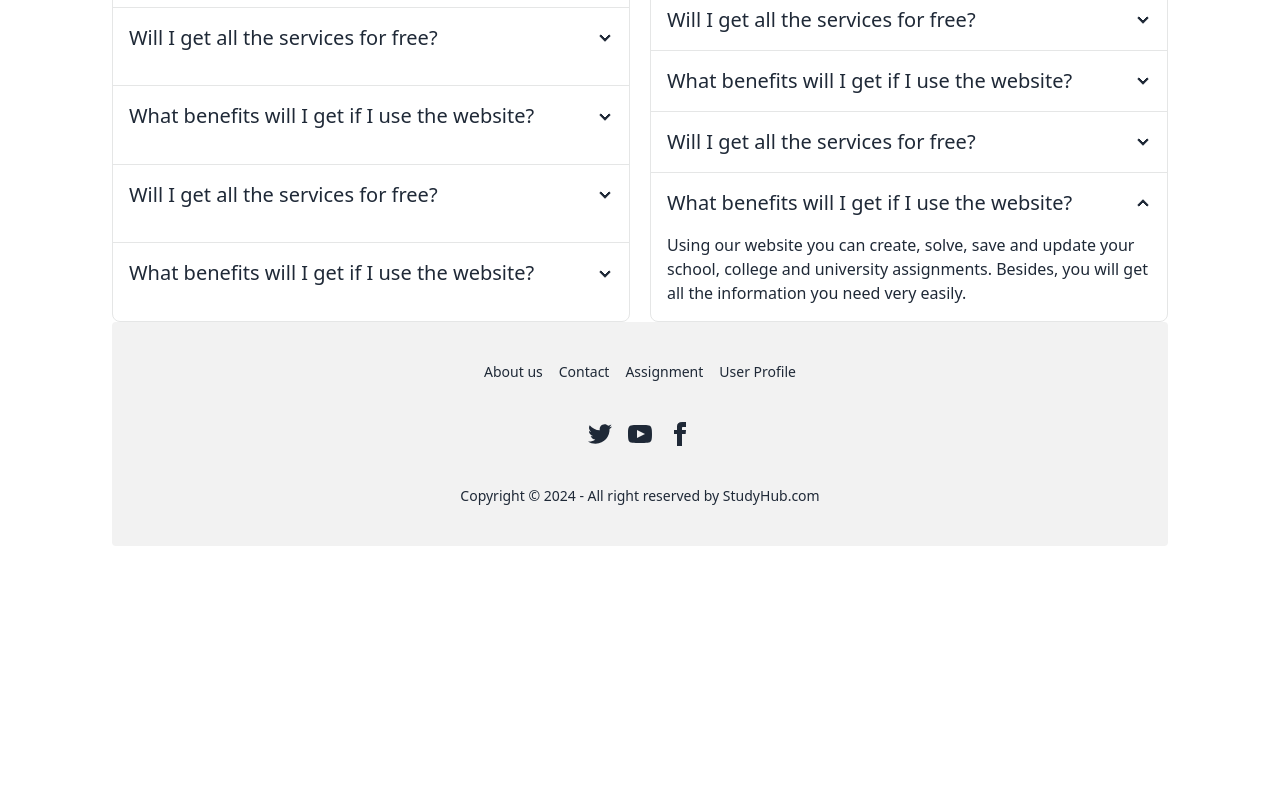
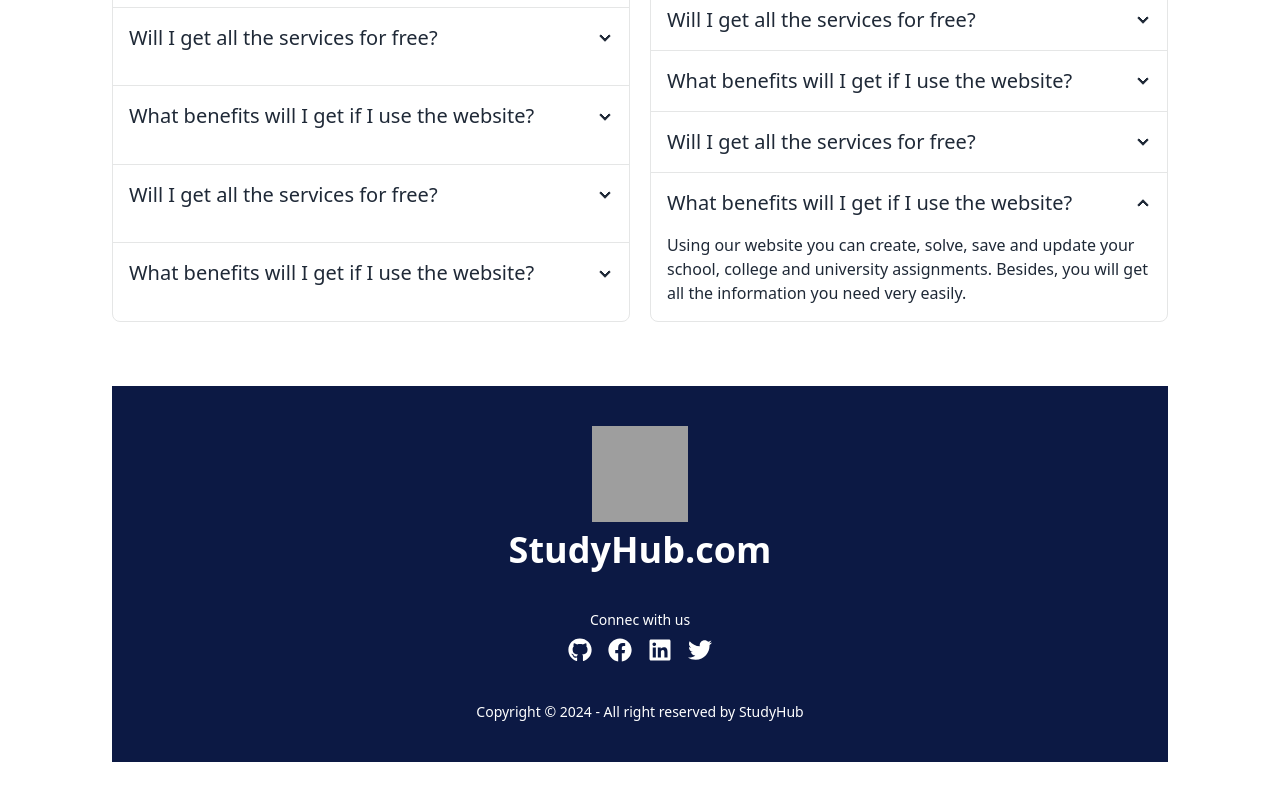
Before and after one commit to mdjasimuddin-dev/studyHub-crud-and-jwt-client, a React (Vite) app: page / in a window 1280 px wide. Shown: the part 2936-3736 px from the top of the page. Before the commit the page ends 3482 px from the top, so only its background shows below. Built offline with nearby package versions, Linux system fonts and the light colour scheme; no server answers; grey boxes are pictures that could not be loaded.

Commit message:
footer section done

```diff
--- a/src/Component/Footer/Footer.jsx
+++ b/src/Component/Footer/Footer.jsx
@@ -1,26 +1,28 @@
 import React from 'react';
+import { FaLinkedin, FaFacebook, FaGithub, FaTwitter } from 'react-icons/fa'
 
 const Footer = () => {
     return (
         <div>
 
-            <footer className="footer footer-center p-10 bg-base-200 text-base-content rounded">
-                <nav className="grid grid-flow-col gap-4">
-                    <a className="link link-hover">About us</a>
-                    <a className="link link-hover">Contact</a>
-                    <a className="link link-hover">Assignment</a>
-                    <a className="link link-hover">User Profile</a>
-                </nav>
+            <footer className="footer footer-center p-10 bg-[#0c1944] text-white">
+                <aside>
+                    <img className='h-24 w-24' src="https://i.postimg.cc/J44zYSqz/logo.png" alt="" />
+                    <p className="font-bold text-4xl">StudyHub.com </p>
+                </aside>
                 <nav>
-                    <div className="grid grid-flow-col gap-4">
-                        <a><svg xmlns="http://www.w3.org/2000/svg" width="24" height="24" viewBox="0 0 24 24" className="fill-current"><path d="M24 4.557c-.883.392-1.832.656-2.828.775 1.017-.609 1.798-1.574 2.165-2.724-.951.564-2.005.974-3.127 1.195-.897-.957-2.178-1.555-3.594-1.555-3.179 0-5.515 2.966-4.797 6.045-4.091-.205-7.719-2.165-10.148-5.144-1.29 2.213-.669 5.108 1.523 6.574-.806-.026-1.566-.247-2.229-.616-.054 2.281 1.581 4.415 3.949 4.89-.693.188-1.452.232-2.224.084.626 1.956 2.444 3.379 4.6 3.419-2.07 1.623-4.678 2.348-7.29 2.04 2.179 1.397 4.768 2.212 7.548 2.212 9.142 0 14.307-7.721 13.995-14.646.962-.695 1.797-1.562 2.457-2.549z"></path></svg></a>
-                        <a><svg xmlns="http://www.w3.org/2000/svg" width="24" height="24" viewBox="0 0 24 24" className="fill-current"><path d="M19.615 3.184c-3.604-.246-11.631-.245-15.23 0-3.897.266-4.356 2.62-4.385 8.816.029 6.185.484 8.549 4.385 8.816 3.6.245 11.626.246 15.23 0 3.897-.266 4.356-2.62 4.385-8.816-.029-6.185-.484-8.549-4.385-8.816zm-10.615 12.816v-8l8 3.993-8 4.007z"></path></svg></a>
-                        <a><svg xmlns="http://www.w3.org/2000/svg" width="24" height="24" viewBox="0 0 24 24" className="fill-current"><path d="M9 8h-3v4h3v12h5v-12h3.642l.358-4h-4v-1.667c0-.955.192-1.333 1.115-1.333h2.885v-5h-3.808c-3.596 0-5.192 1.583-5.192 4.615v3.385z"></path></svg></a>
+                    <h1>Connec with us</h1>
+                    <div className="grid grid-flow-col gap-x-4">
+                        <a><FaGithub className='text-2xl' /></a>
+                        <a><FaFacebook className='text-2xl' /></a>
+                        <a><FaLinkedin className="text-2xl" /></a>
+                        <a><FaTwitter className="text-2xl" /></a>
                     </div>
                 </nav>
-                <aside>
-                    <p>Copyright © 2024 - All right reserved by StudyHub.com</p>
-                </aside>
+
+                <div>
+                    <p>Copyright © 2024 - All right reserved by StudyHub</p>
+                </div>
             </footer>
 
         </div>
--- a/src/Pages/HomePage/HomePage.jsx
+++ b/src/Pages/HomePage/HomePage.jsx
@@ -203,7 +203,9 @@ const HomePage = () => {
 
 
             {/* Footer Sections  */}
-            <Footer/>
+            <div className="my-16">
+                <Footer />
+            </div>
         </div>
 
 
```
